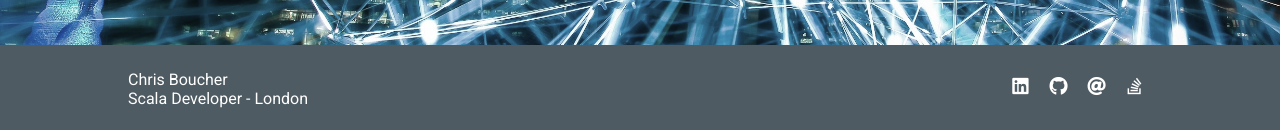
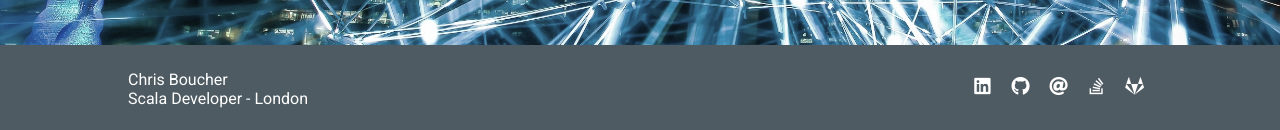
Before and after one commit to CoolName1993/chrisboucher.co.uk-ui, an Angular app: page / in a window 1280 px wide. Shown: the part 667-797 px from the top of the page. Built offline with nearby package versions, Linux system fonts and the light colour scheme.

Commit message:
Added gitlab link

```diff
--- a/src/app/app.component.html
+++ b/src/app/app.component.html
@@ -27,11 +27,14 @@
     <a href="https://github.com/CoolName1993" target="_blank" title="GitHub">
       <i class="fab fa-github"></i>
     </a>
-    <a href="mailto:caboucher1993@gmail.com" target="_blank" title="caboucher1993@gmail.com">
+    <a href="mailto:caboucher1993@gmail.com" target="_blank" title="Email">
       <i class="fas fa-at"></i>
     </a>
     <a href="https://stackoverflow.com/users/8707392/chris-b" target="_blank" title="StackOverflow">
       <i class="fab fa-stack-overflow"></i>
     </a>
+    <a href="https://gitlab.com/CoolName1993" target="_blank" title="GitLab">
+      <i class="fab fa-gitlab"></i>
+    </a>
   </div>
 </footer>
--- a/src/styles.scss
+++ b/src/styles.scss
@@ -78,6 +78,7 @@ footer {
 
             &:hover {
                 background-color: get-color('primary');
+                color: get-color('secondary', $light-palette);
                 box-shadow: 0 1px 1px 0 rgba(0, 0, 0, 0.12);
             }
         }
```
